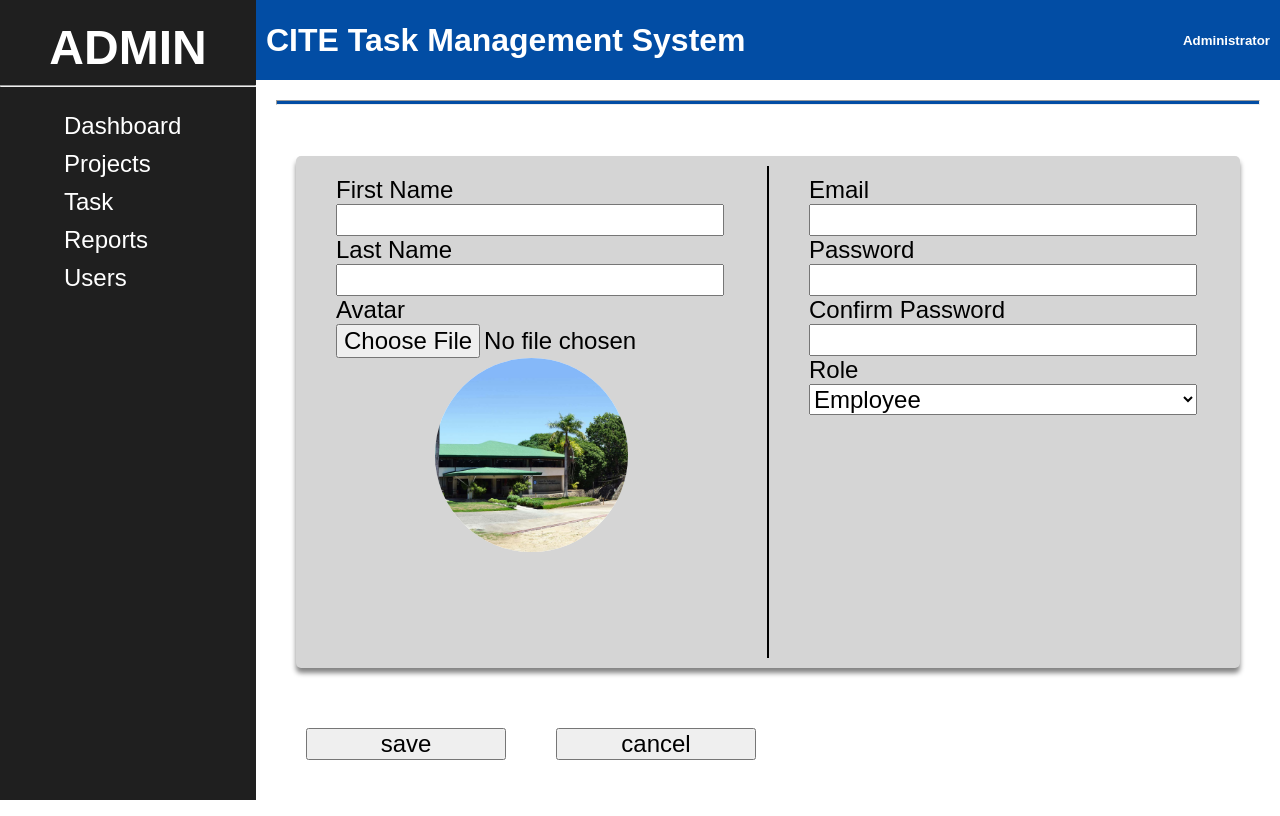
After one commit to Puyos/Task-Management-System, a PHP site: page /View/add-user.html in a window 1280 px wide. The commit adds this page. Run offline with PHP 8.4, Linux system fonts and the light colour scheme.

Commit message:
Add files via upload
added new pages

```diff
--- /dev/null
+++ b/View/add-user.html
@@ -0,0 +1,87 @@
+<!DOCTYPE html>
+<html lang="en">
+<head>
+  <meta charset="UTF-8">
+  <meta name="viewport" content="width=device-width, initial-scale=1.0">
+  <title>Admin</title>
+  <link rel="stylesheet" href="assets/css/admin-style.css">
+</head>
+<body>
+  <nav>
+
+    <div class="admin-label">
+      <h1>ADMIN</h1>
+      <hr>
+    </div>
+
+    <div class="navigation">
+      <button>Dashboard</button>
+      <button>Projects</button>
+      <button>Task</button>
+      <button>Reports</button>
+      <button>Users</button>
+    </div>
+
+  </nav>
+
+  <main>
+
+    <header>
+      <h1>CITE Task Management System</h1>
+
+      <div class="switch">
+        <h5>Administrator</h5>
+      </div>
+    </header>
+
+    <div class="home">
+
+      <div class="welcome-message">
+        <hr>
+      </div>
+
+      <form class="user-add-design">
+        <div class="info-container">
+          <div class="user-info">
+            <label for="fname">First Name</label><br>
+            <input type="text" id="fname"><br>
+
+            <label for="lname">Last Name</label><br>
+            <input type="text" id="lname"><br>
+
+            <label for="avatar">Avatar</label><br>
+            <input type="file" id="avatar"><br>
+
+            <div class="avatar-container">
+              <img src="assets/img/cite.jpg" alt="avatar img">
+            </div>
+          </div>
+
+          <div class="vertical-line"></div>
+
+          <div class="user-acc">
+            <label for="email">Email</label><br>
+            <input type="email"><br>
+
+            <label for="pass">Password</label><br>
+            <input type="password"><br>
+
+            <label for="cpass">Confirm Password</label><br>
+            <input type="password"><br>
+
+            <label for="role">Role</label><br>
+            <select id="role">
+              <option value="employee">Employee</option>
+              <option value="student">Student</option>
+              <option value="teacher">Teacher</option>
+            </select>
+          </div>
+        </div>
+
+        <input type="submit" value="save">
+        <button>cancel</button>
+      </form>
+
+  </main>
+</body>
+</html>
--- a/View/assets/css/admin-style.css
+++ b/View/assets/css/admin-style.css
@@ -58,6 +58,7 @@ nav > .navigation > button:hover{
 main{
   width: 80%;
   height: 100vh;
+  position: relative;
 }
 
 main > header{
@@ -73,6 +74,7 @@ main > header{
 main > .home{
   height: 90%;
   padding: 20px;
+  position: relative;
 }
 
 main > .home > .welcome-message{
@@ -144,3 +146,164 @@ main > .home > .content > .achievements > div{
   justify-content: space-between;
   box-shadow: 0px 0px 5px rgba(0, 0, 0, 0.695);
 }
+
+/* task design  */
+
+.task-content{
+  background-color: rgb(255, 255, 255);
+  width: 95%;
+  height: 75%;
+  position: absolute;
+  top: 50%;
+  left: 50%;
+  transform: translate(-50%, -50%);
+  border-radius: 10px;
+  box-shadow: 0px 0px 5px rgba(0, 0, 0, 0.612);
+  padding: 5px;
+  overflow: auto;
+}
+
+.task-content > table {
+  width: 100%;
+  text-align: center;
+  border: 2px solid black;
+  border-collapse: collapse;
+}
+
+
+.task-content > table tr{
+  border-bottom: 1px solid black;
+  height: 200px;
+}
+
+.task-content > table tr:first-child{
+  height: 50px;
+}
+
+.add-btn{
+  position: absolute;
+  bottom: 20px;
+  right: 50px;
+  font-size: 1.5rem;
+  padding: 5px;
+  border-radius: 10px;
+  border: none;
+  background-color: rgb(214, 214, 214);
+  box-shadow: 0px 5px 5px rgba(0, 0, 0, 0.623);
+}
+
+.add-btn:hover{
+  background-color: rgb(161, 161, 161);
+}
+
+
+/* user add design  */
+
+.user-add-design{
+  width: 100%;
+  height: 100%;
+  margin-top: -100px;
+  padding: 20px;
+}
+
+.user-add-design > .info-container{
+  background-color: rgb(213, 213, 213);
+  padding: 10px;
+  display: flex;
+  gap: 10px;
+  height: 80%;
+  border: none;
+  border-radius: 5px;
+  box-shadow: 0px 5px 5px rgba(0, 0, 0, 0.486);
+}
+
+.user-add-design > .info-container > .vertical-line{
+  border: 1px solid black;
+}
+
+.user-add-design > .info-container > div{
+
+}
+
+.user-add-design > .info-container > .user-info,
+.user-add-design > .info-container > .user-acc{
+  width: 49%;
+  padding: 10px;
+}
+
+.user-add-design > .info-container > .user-info label,
+.user-add-design > .info-container > .user-acc label{
+  font-size: 1.5rem;
+  margin-left: 20px;
+}
+
+.user-add-design > .info-container > .user-info input,
+.user-add-design > .info-container > .user-acc input, select{
+  margin-left: 20px;
+  font-size: 1.5rem;
+  width: 90%;
+  color: black;
+}
+
+.avatar-container{
+  width: 45%;
+  aspect-ratio: 1/1;
+  border-radius: 50%;
+  background-color: rgb(255, 255, 255);
+  margin: auto;
+  overflow: hidden;
+}
+.avatar-container > img{
+  width: 100%;
+  height: 100%;
+  object-fit: cover;
+}
+
+.user-add-design > input,
+.user-add-design > button{
+  position: absolute;
+  bottom: 40px;
+  width: 200px;
+  font-size: 1.5rem;
+}
+
+.user-add-design > input {
+  left: 50px;
+}
+
+.user-add-design > button{
+  left: 300px;
+}
+
+
+
+/* add-project-container design  */
+
+.add-project-container{
+  background-color: rgb(213, 213, 213);
+  width: 100%;
+  height: 80%;
+  margin-top: -50px;
+  padding: 20px;
+  border-radius: 10px;
+  border: none;
+  box-shadow: 0px 5px 5px rgba(0, 0, 0, 0.257);
+}
+
+.add-project-container label{
+  display: inline-block;
+  width: 49%;
+  font-size: 1.5rem;
+  margin-bottom: 10px;
+  margin-top: 20px;
+}
+
+.add-project-container input{
+  width: 49%;
+  font-size: 1.5rem;
+}
+
+.add-project-container > textarea{
+  width: 99%;
+  min-height: 100px;
+}
--- a/View/login.html
+++ b/View/login.html
@@ -5,9 +5,9 @@
   <meta name="viewport" content="width=device-width, initial-scale=1.0">
   <title>Login</title>
 
-  <link rel="stylesheet" href="View/assets/css/login-style.css">
+  <link rel="stylesheet" href="assets/css/login-style.css">
 </head>
-<body style="background-image: url(View/assets/img/cite.jpg);">
+<body style="background-image: url(assets/img/cite.jpg);">
 
   <div class="container">
 
```
Also changed, not shown: View/add-project.html (added, +71 -0 lines), View/admin-project-list.html (added, +83 -0 lines), View/admin-task.html (added, +81 -0 lines), View/assets/css/login-style.css (+23 -0 lines), View/signin.html (added, +44 -0 lines).
